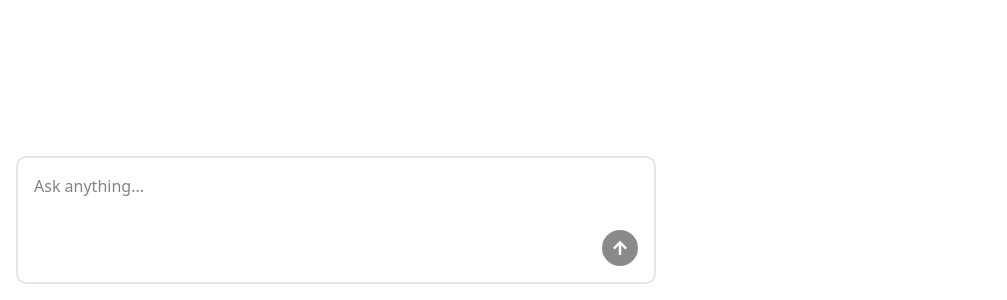
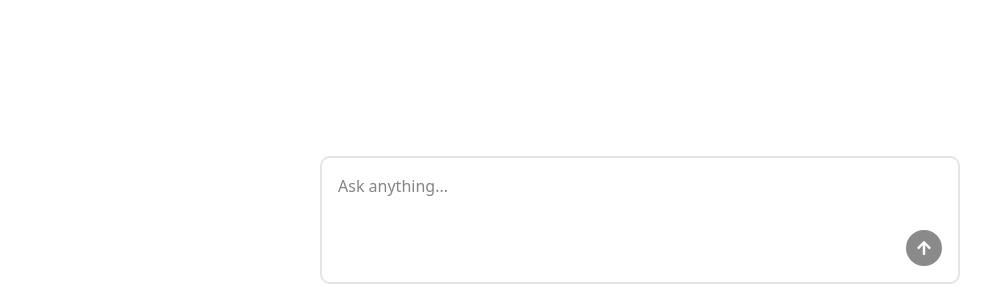
Before and after one commit to codekcv/react-express-ai-chatbot, a React (Vite) app in the folder packages/client/: page / in a window 1280 px wide. Shown: the part 500-800 px from the top of the page, without its empty margins (0-1007 px from the left). Built offline with nearby package versions, Linux system fonts and the light colour scheme.

Commit message:
ref: components to single responsibility

```diff
--- a/packages/client/src/App.tsx
+++ b/packages/client/src/App.tsx
@@ -1,8 +1,8 @@
-import { ChatBot } from './components/ui/chat-bot';
+import { ChatBot } from './components/chat/chat-bot';
 
 function App() {
   return (
-    <main className="p-4 h-screen w-2xl">
+    <main className="p-4 h-screen w-2xl mx-auto">
       <ChatBot />
     </main>
   );
--- /dev/null
+++ b/packages/client/src/components/chat/chat-bot.tsx
@@ -0,0 +1,48 @@
+import { useRef, useState } from 'react';
+import { TypingIndicator } from './typing-indicator';
+import { ChatMessage, type Message } from './chat-messages';
+import { ChatInput, type ChatFormData } from './chat-input';
+import axios from 'axios';
+
+type ChatResponse = {
+  reply: string;
+};
+
+export function ChatBot() {
+  const [messages, setMessages] = useState<Message[]>([]);
+  const [isBotTyping, setIsBotTyping] = useState(false);
+  const [error, setError] = useState('');
+  const conversationId = useRef(crypto.randomUUID());
+
+  async function onSubmit({ prompt }: ChatFormData) {
+    try {
+      setMessages((prev) => [...prev, { content: prompt, role: 'user' }]);
+      setIsBotTyping(true);
+      setError('');
+
+      const { data } = await axios.post<ChatResponse>('/api/chat', {
+        prompt,
+        conversationId: conversationId.current,
+      });
+
+      setMessages((prev) => [...prev, { content: data.reply, role: 'bot' }]);
+    } catch (error) {
+      console.error('Error fetching chat response:', error);
+      setError('Something went wrong, try again!');
+    } finally {
+      setIsBotTyping(false);
+    }
+  }
+
+  return (
+    <div className="flex flex-col h-full">
+      <div className="flex flex-col flex-1 gap-3 mb-10 overflow-y-auto">
+        <ChatMessage messages={messages} />
+        {isBotTyping && <TypingIndicator />}
+        {error && <p className="text-red-500">{error}</p>}
+      </div>
+
+      <ChatInput onSubmit={onSubmit} />
+    </div>
+  );
+}
--- /dev/null
+++ b/packages/client/src/components/chat/chat-input.tsx
@@ -0,0 +1,55 @@
+import { FaArrowUp } from 'react-icons/fa';
+import { Button } from '../ui/button';
+import { useForm } from 'react-hook-form';
+import type { KeyboardEvent } from 'react';
+
+export type ChatFormData = {
+  prompt: string;
+};
+
+type Props = {
+  onSubmit: (data: ChatFormData) => void;
+};
+
+export function ChatInput({ onSubmit }: Props) {
+  const { register, handleSubmit, reset, formState } = useForm<ChatFormData>();
+
+  const handleFormSubmit = handleSubmit((data: ChatFormData) => {
+    reset({ prompt: '' });
+    onSubmit(data);
+  });
+
+  function handleOnKeyDown(e: KeyboardEvent<HTMLFormElement>) {
+    if (e.key === 'Enter' && !e.shiftKey) {
+      e.preventDefault();
+      handleFormSubmit();
+    }
+  }
+
+  return (
+    <form
+      className="flex flex-col gap-2 items-end border-2 p-4 rounded-lg"
+      onSubmit={handleFormSubmit}
+      onKeyDown={handleOnKeyDown}
+    >
+      <textarea
+        className="w-full border-0 focus:outline-0 resize-none"
+        placeholder="Ask anything..."
+        maxLength={1000}
+        autoFocus
+        {...register('prompt', {
+          required: true,
+          validate: (str) => str.trim().length > 0,
+        })}
+      />
+
+      <Button
+        type="submit"
+        className="rounded-full w-9 h-9"
+        disabled={!formState.isValid}
+      >
+        <FaArrowUp />
+      </Button>
+    </form>
+  );
+}
--- /dev/null
+++ b/packages/client/src/components/chat/chat-messages.tsx
@@ -0,0 +1,43 @@
+import { useEffect, useRef, type ClipboardEvent } from 'react';
+import ReactMarkdown from 'react-markdown';
+
+export type Message = {
+  content: string;
+  role: 'user' | 'bot';
+};
+
+type Props = {
+  messages: Message[];
+};
+
+export function ChatMessage({ messages }: Props) {
+  const lastMessageRef = useRef<HTMLParagraphElement>(null);
+
+  useEffect(() => {
+    lastMessageRef.current?.scrollIntoView({ behavior: 'smooth' });
+  }, [messages]);
+
+  function onCopyMessage(e: ClipboardEvent<HTMLDivElement>) {
+    const selection = window.getSelection()?.toString().trim();
+
+    if (selection) {
+      e.preventDefault();
+      e.clipboardData.setData('text/plain', selection);
+    }
+  }
+
+  return (
+    <>
+      {messages.map((message, index) => (
+        <div
+          className={`px-3 py-1 rounded-lg max-w-[80%] ${message.role === 'user' ? 'bg-blue-600 text-white self-end' : 'bg-gray-100 text-black self-start'}`}
+          ref={index === messages.length - 1 ? lastMessageRef : null}
+          key={index}
+          onCopy={onCopyMessage}
+        >
+          <ReactMarkdown>{message.content}</ReactMarkdown>
+        </div>
+      ))}
+    </>
+  );
+}
--- /dev/null
+++ b/packages/client/src/components/chat/typing-indicator.tsx
@@ -0,0 +1,21 @@
+type DotProps = {
+  className?: string;
+};
+
+function Dot({ className }: DotProps) {
+  return (
+    <div
+      className={`${className} w-2 h-2 rounded-full bg-gray-800 animate-pulse`}
+    />
+  );
+}
+
+export function TypingIndicator() {
+  return (
+    <div className="flex self-start gap-1 p-3 bg-gray-200 rounded-xl">
+      <Dot />
+      <Dot className="[animation-delay:0.2s]" />
+      <Dot className="[animation-delay:0.4s]" />
+    </div>
+  );
+}
--- a/packages/client/src/components/ui/chat-bot.tsx
+++ /dev/null
@@ -1,127 +0,0 @@
-import ReactMarkdown from 'react-markdown';
-import { FaArrowUp } from 'react-icons/fa';
-import { Button } from './button';
-import { useForm } from 'react-hook-form';
-import axios from 'axios';
-import {
-  useEffect,
-  useRef,
-  useState,
-  type ClipboardEvent,
-  type KeyboardEvent,
-} from 'react';
-
-type FormData = {
-  prompt: string;
-};
-
-type ChatResponse = {
-  reply: string;
-};
-
-type Message = {
-  content: string;
-  role: 'user' | 'bot';
-};
-
-export function ChatBot() {
-  const [messages, setMessages] = useState<Message[]>([]);
-  const [isBotTyping, setIsBotTyping] = useState(false);
-  const [error, setError] = useState('');
-  const conversationId = useRef(crypto.randomUUID());
-  const lastMessageRef = useRef<HTMLParagraphElement>(null);
-  const { register, handleSubmit, reset, formState } = useForm<FormData>();
-
-  useEffect(() => {
-    lastMessageRef.current?.scrollIntoView({ behavior: 'smooth' });
-  }, [messages]);
-
-  async function onSubmit({ prompt }: FormData) {
-    try {
-      setMessages((prev) => [...prev, { content: prompt, role: 'user' }]);
-      setIsBotTyping(true);
-      setError('');
-
-      reset({ prompt: '' });
-
-      const { data } = await axios.post<ChatResponse>('/api/chat', {
-        prompt,
-        conversationId: conversationId.current,
-      });
-
-      setMessages((prev) => [...prev, { content: data.reply, role: 'bot' }]);
-    } catch (error) {
-      console.error('Error fetching chat response:', error);
-      setError('Something went wrong, try again!');
-    } finally {
-      setIsBotTyping(false);
-    }
-  }
-
-  function onKeyDownEnter(e: KeyboardEvent<HTMLFormElement>) {
-    if (e.key === 'Enter' && !e.shiftKey) {
-      e.preventDefault();
-      handleSubmit(onSubmit)();
-    }
-  }
-
-  function onCopyMessage(e: ClipboardEvent<HTMLDivElement>) {
-    const selection = window.getSelection()?.toString().trim();
-
-    if (selection) {
-      e.preventDefault();
-      e.clipboardData.setData('text/plain', selection);
-    }
-  }
-
-  return (
-    <div className="flex flex-col h-full">
-      <div className="flex flex-col flex-1 gap-3 mb-10 overflow-y-auto">
-        {messages.map((message, index) => (
-          <div
-            className={`px-3 py-1 rounded-lg max-w-[80%] ${message.role === 'user' ? 'bg-blue-600 text-white self-end' : 'bg-gray-100 text-black self-start'}`}
-            ref={index === messages.length - 1 ? lastMessageRef : null}
-            key={index}
-            onCopy={onCopyMessage}
-          >
-            <ReactMarkdown>{message.content}</ReactMarkdown>
-          </div>
-        ))}
-
-        {isBotTyping && (
-          <div className="flex self-start gap-1 p-3 bg-gray-200 rounded-xl">
-            <div className="w-2 h-2 rounded-full bg-gray-800 animate-pulse" />
-            <div className="w-2 h-2 rounded-full bg-gray-800 animate-pulse [animation-delay:0.2s]" />
-            <div className="w-2 h-2 rounded-full bg-gray-800 animate-pulse [animation-delay:0.4s]" />
-          </div>
-        )}
-
-        {error && <p className="text-red-500">{error}</p>}
-      </div>
-
-      <form
-        className="flex flex-col gap-2 items-end border-2 p-4 rounded-lg"
-        onSubmit={handleSubmit(onSubmit)}
-        onKeyDown={onKeyDownEnter}
-      >
-        <textarea
-          className="w-full border-0 focus:outline-0 resize-none"
-          placeholder="Ask anything..."
-          maxLength={1000}
-          autoFocus
-          {...register('prompt', {
-            required: true,
-            validate: (str) => str.trim().length > 0,
-          })}
-        />
-        <Button
-          type="submit"
-          className="rounded-full w-9 h-9"
-          disabled={!formState.isValid}
-        >
-          <FaArrowUp />
-        </Button>
-      </form>
-    </div>
-  );
-}
```
